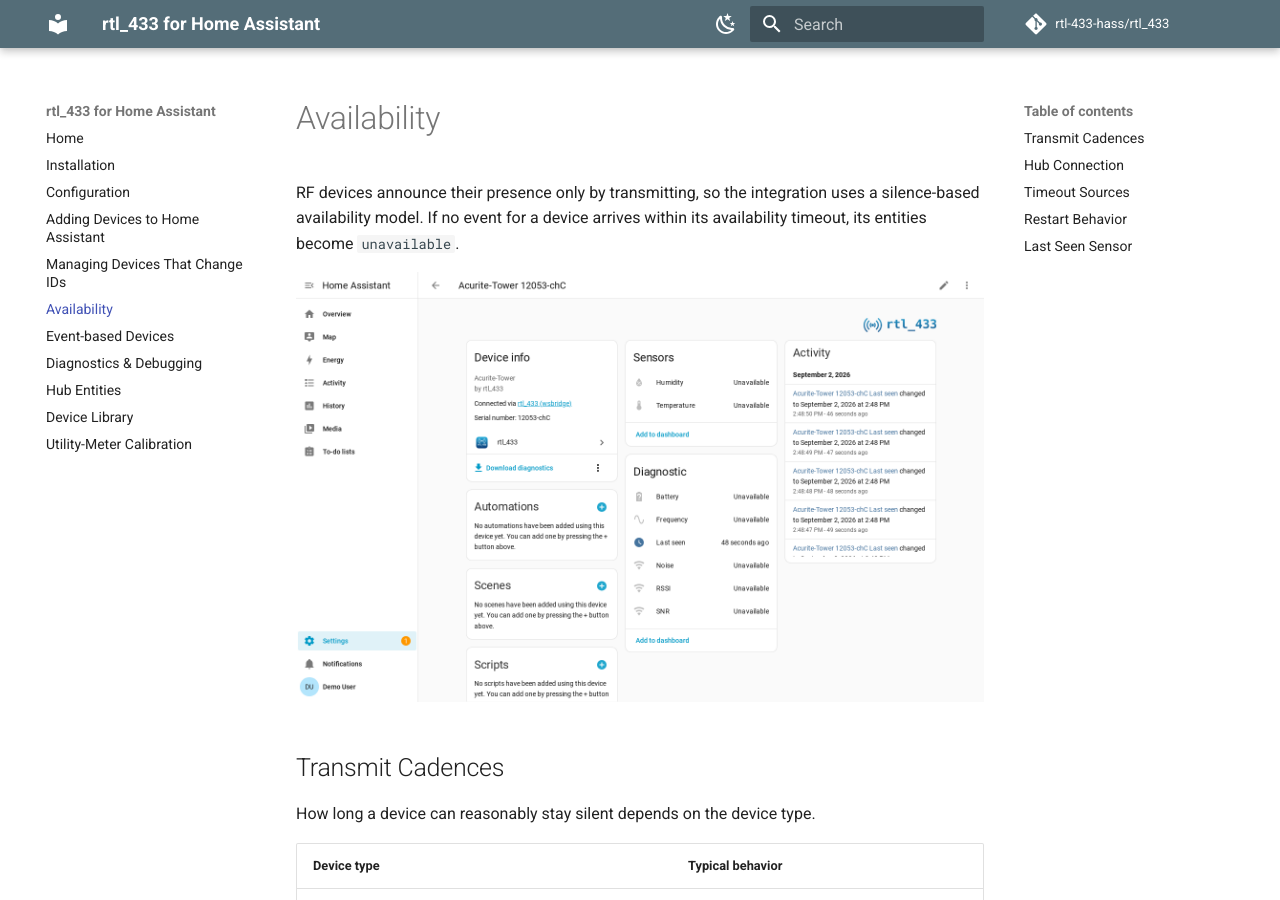
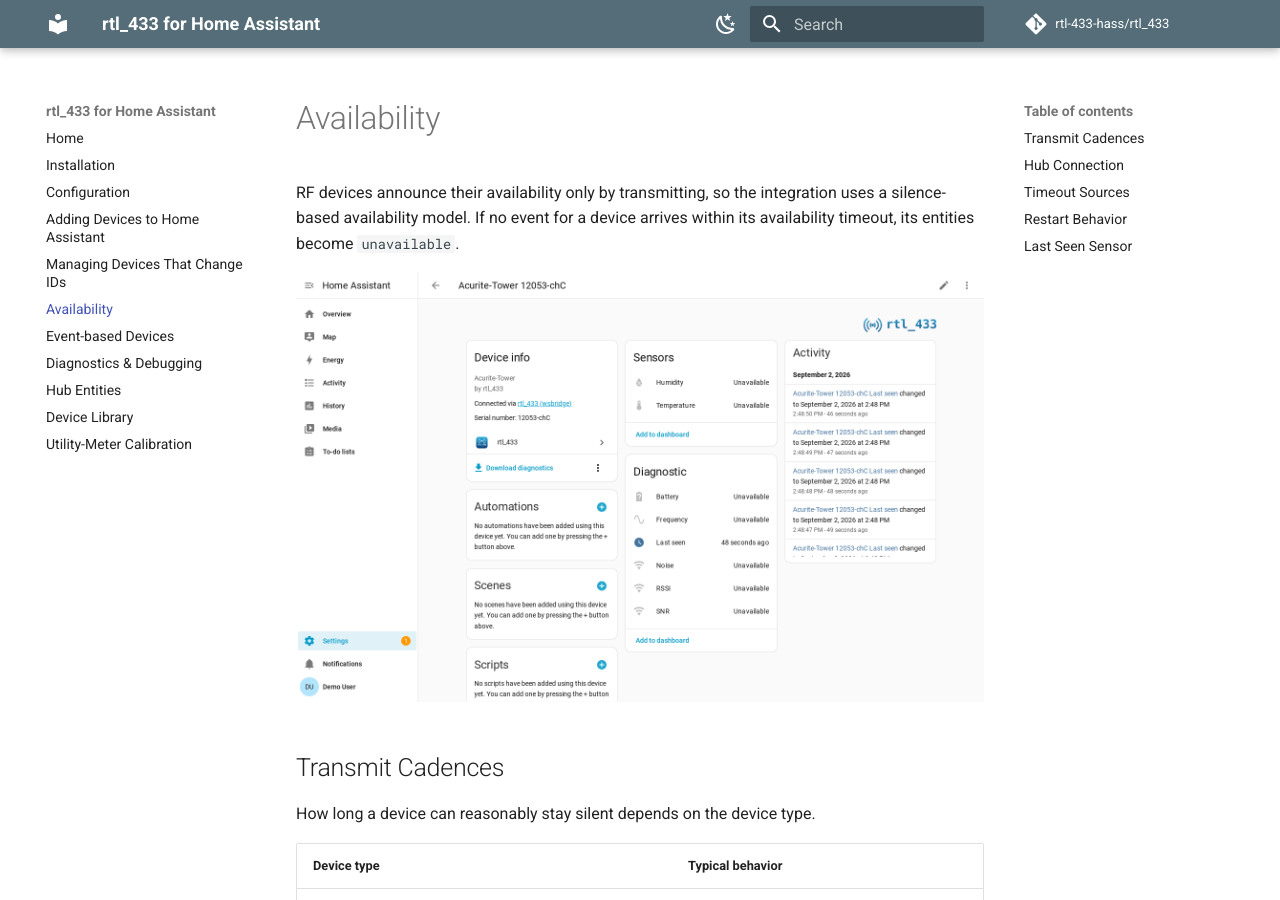
Before and after one commit to rtl-433-hass/rtl_433, an MkDocs documentation site: the page built from docs/availability.md, in a window 1280 px wide and 900 px high. Built offline with MkDocs 1.6.1 and Material for MkDocs 9.7.7, drawn with Linux system fonts in a browser that asks for light colours; comment, search, counter and statistics services are not loaded; the version menu is left out.

Commit message:
docs: say availability rather than presence
Co-Authored-By: Claude Opus 5 <noreply@anthropic.com>
Claude-Session: https://claude.ai/code/session_018HhtFuqBNovRCKpDqLKD2v

```diff
--- a/docs/availability.md
+++ b/docs/availability.md
@@ -1,8 +1,8 @@
 # Availability
 
-RF devices announce their presence only by transmitting, so the integration uses
-a silence-based availability model. If no event for a device arrives within its
-availability timeout, its entities become `unavailable`.
+RF devices announce their availability only by transmitting, so the integration
+uses a silence-based availability model. If no event for a device arrives within
+its availability timeout, its entities become `unavailable`.
 
 ![Device entities showing the unavailable state after the availability timeout](images/04-unavailable-state.png)
 
```
Also changed, not shown: docs/device-library.md (+1 -1 lines).
